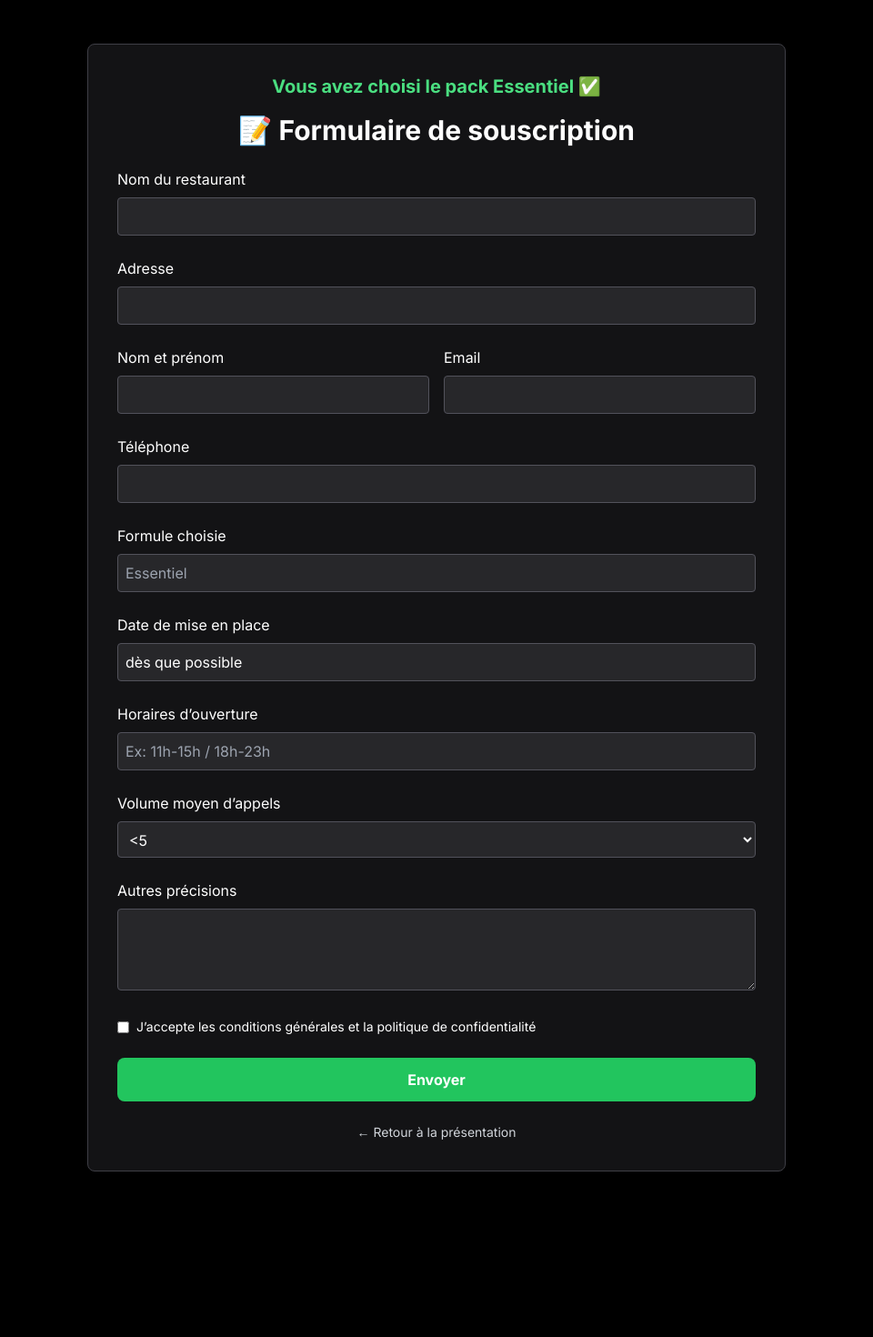
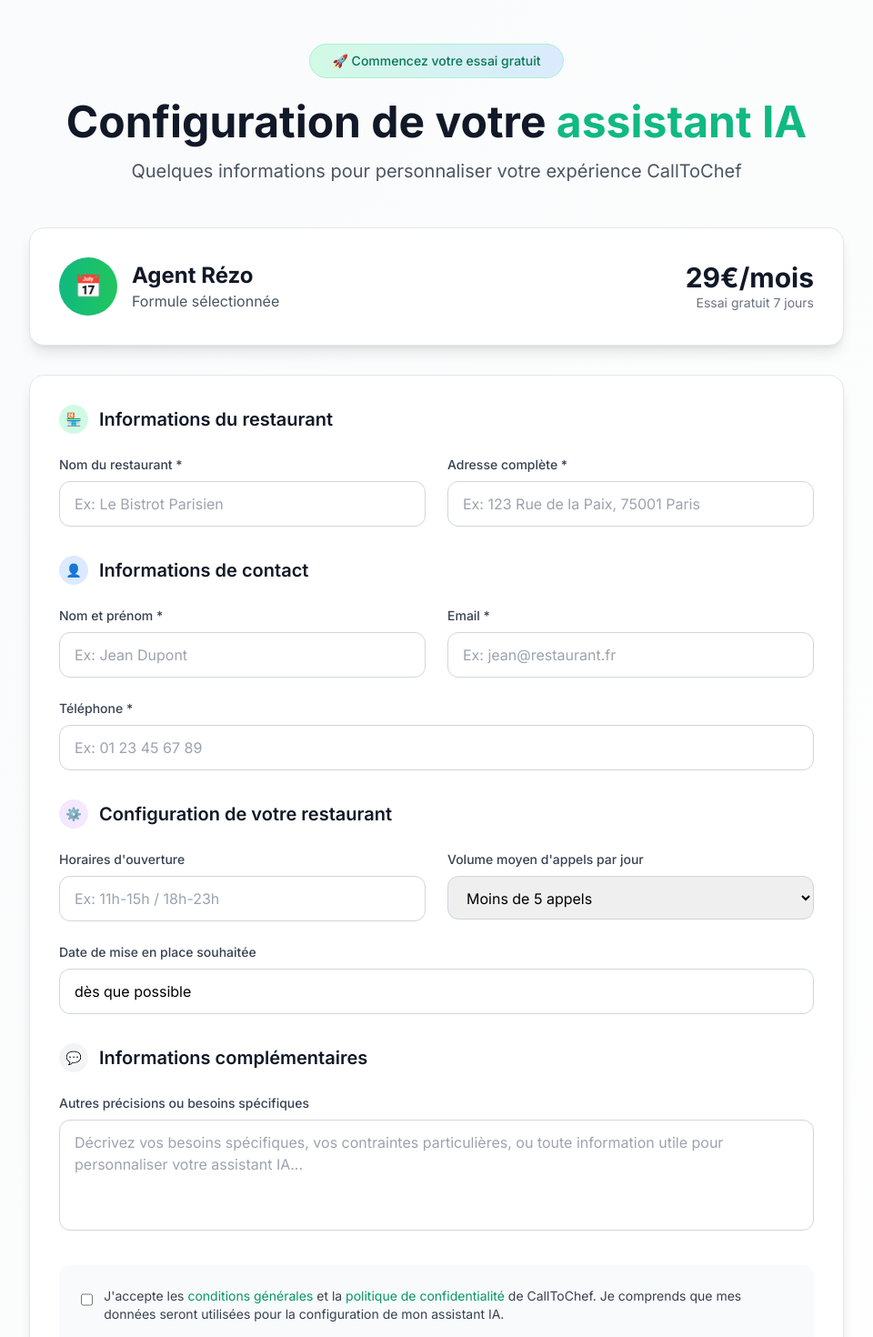
Before and after one commit to pierrechii/Calltochef-ui, a Next.js app: page /formulaire in a window 1280 px wide. Shown: the top 1470 px of the page at 91% size, without its empty margins (160-1120 px from the left). Before the commit the page ends 1336 px from the top, so only its background shows below. Built offline with nearby package versions, Linux system fonts and the light colour scheme.

Commit message:
feat: refonte complete du formulaire avec design moderne - sections organisees, affichage du pack selectionne, style coherent avec le site

```diff
--- a/app/formulaire/page.tsx
+++ b/app/formulaire/page.tsx
@@ -3,7 +3,6 @@
 import Link from "next/link"
 import { Suspense, useState, useEffect } from "react"
 import { useSearchParams } from "next/navigation"
-import { GradientDots } from "@/components/ui/gradient-dots"
 
 function FormulaireContent() {
   const searchParams = useSearchParams()
@@ -62,176 +61,302 @@ function FormulaireContent() {
         conditions: false,
       })
     } else {
-      alert("❌ Erreur lors de l’envoi du formulaire")
+      alert("❌ Erreur lors de l'envoi du formulaire")
     }
   }
 
+  const getPackInfo = (pack: string) => {
+    switch (pack) {
+      case "Essentielle":
+        return { name: "Agent Rézo", price: "29€/mois", color: "emerald" }
+      case "Confort":
+        return { name: "Rézo + Charly", price: "69€/mois", color: "blue" }
+      case "Premium":
+        return { name: "Équipe complète", price: "129€/mois", color: "purple" }
+      default:
+        return { name: "Agent Rézo", price: "29€/mois", color: "emerald" }
+    }
+  }
+
+  const packInfo = getPackInfo(formData.abonnement)
+
   return (
-    <div className="relative min-h-screen flex items-center justify-center px-6 py-12 overflow-hidden">
-      <GradientDots duration={20} className="z-0" />
+    <div className="min-h-screen bg-gradient-to-br from-gray-50 to-white py-12 px-4 sm:px-6 lg:px-8">
+      <div className="max-w-4xl mx-auto">
+        {/* Header */}
+        <div className="text-center mb-12">
+          <div className="inline-flex items-center bg-gradient-to-r from-emerald-100 to-blue-100 border border-emerald-200 rounded-full px-6 py-2 mb-6">
+            <span className="text-emerald-700 text-sm font-medium">🚀 Commencez votre essai gratuit</span>
+          </div>
 
-      <div className="relative z-10 w-full max-w-3xl bg-zinc-900/80 backdrop-blur-md p-8 rounded-lg shadow-lg border border-zinc-700">
-        <h2 className="text-xl font-bold mb-4 text-center text-green-400">
-          Vous avez choisi le pack {formData.abonnement} ✅
-        </h2>
-
-        <h1 className="text-3xl font-bold mb-6 text-center text-white">
-          📝 Formulaire de souscription
+          <h1 className="text-4xl lg:text-5xl font-bold text-gray-900 mb-4">
+            Configuration de votre <span className="text-emerald-500">assistant IA</span>
           </h1>
 
-        <form onSubmit={handleSubmit} className="space-y-6 text-white">
-          {/* Restaurant */}
+          <p className="text-xl text-gray-600 max-w-3xl mx-auto">
+            Quelques informations pour personnaliser votre expérience CallToChef
+          </p>
+        </div>
+
+        {/* Pack Selection Display */}
+        <div className="bg-white rounded-2xl shadow-lg border border-gray-200 p-8 mb-8">
+          <div className="flex items-center justify-between">
+            <div className="flex items-center space-x-4">
+              <div className={`w-16 h-16 bg-gradient-to-r ${
+                packInfo.color === 'emerald' ? 'from-emerald-500 to-green-500' :
+                packInfo.color === 'blue' ? 'from-blue-500 to-cyan-500' :
+                'from-purple-500 to-indigo-500'
+              } rounded-full flex items-center justify-center text-2xl`}>
+                {packInfo.color === 'emerald' ? '📅' : packInfo.color === 'blue' ? '🤝' : '🚀'}
+              </div>
               <div>
-            <label className="block mb-2">Nom du restaurant</label>
+                <h3 className="text-2xl font-bold text-gray-900">{packInfo.name}</h3>
+                <p className="text-gray-600">Formule sélectionnée</p>
+              </div>
+            </div>
+            <div className="text-right">
+              <div className="text-3xl font-bold text-gray-900">{packInfo.price}</div>
+              <div className="text-sm text-gray-500">Essai gratuit 7 jours</div>
+            </div>
+          </div>
+        </div>
+
+        {/* Form */}
+        <div className="bg-white rounded-2xl shadow-lg border border-gray-200 p-8">
+          <form onSubmit={handleSubmit} className="space-y-8">
+            {/* Restaurant Information */}
+            <div>
+              <h3 className="text-xl font-semibold text-gray-900 mb-6 flex items-center">
+                <span className="w-8 h-8 bg-emerald-100 rounded-full flex items-center justify-center mr-3">
+                  <span className="text-emerald-600 text-sm">🏪</span>
+                </span>
+                Informations du restaurant
+              </h3>
+
+              <div className="grid grid-cols-1 md:grid-cols-2 gap-6">
+                <div>
+                  <label className="block text-sm font-medium text-gray-700 mb-2">
+                    Nom du restaurant *
+                  </label>
                   <input
                     type="text"
                     name="restaurantName"
                     value={formData.restaurantName}
                     onChange={handleChange}
-              className="w-full p-2 rounded bg-zinc-800 border border-zinc-600"
+                    className="w-full px-4 py-3 rounded-xl border border-gray-300 focus:ring-2 focus:ring-emerald-500 focus:border-emerald-500 transition-colors"
+                    placeholder="Ex: Le Bistrot Parisien"
                     required
                   />
                 </div>
+
                 <div>
-            <label className="block mb-2">Adresse</label>
+                  <label className="block text-sm font-medium text-gray-700 mb-2">
+                    Adresse complète *
+                  </label>
                   <input
                     type="text"
                     name="address"
                     value={formData.address}
                     onChange={handleChange}
-              className="w-full p-2 rounded bg-zinc-800 border border-zinc-600"
+                    className="w-full px-4 py-3 rounded-xl border border-gray-300 focus:ring-2 focus:ring-emerald-500 focus:border-emerald-500 transition-colors"
+                    placeholder="Ex: 123 Rue de la Paix, 75001 Paris"
                     required
                   />
                 </div>
+              </div>
+            </div>
 
-          {/* Contact */}
-          <div className="grid grid-cols-1 md:grid-cols-2 gap-4">
+            {/* Contact Information */}
             <div>
-              <label className="block mb-2">Nom et prénom</label>
+              <h3 className="text-xl font-semibold text-gray-900 mb-6 flex items-center">
+                <span className="w-8 h-8 bg-blue-100 rounded-full flex items-center justify-center mr-3">
+                  <span className="text-blue-600 text-sm">👤</span>
+                </span>
+                Informations de contact
+              </h3>
+
+              <div className="grid grid-cols-1 md:grid-cols-2 gap-6">
+                <div>
+                  <label className="block text-sm font-medium text-gray-700 mb-2">
+                    Nom et prénom *
+                  </label>
                   <input
                     type="text"
                     name="contactName"
                     value={formData.contactName}
                     onChange={handleChange}
-                className="w-full p-2 rounded bg-zinc-800 border border-zinc-600"
+                    className="w-full px-4 py-3 rounded-xl border border-gray-300 focus:ring-2 focus:ring-emerald-500 focus:border-emerald-500 transition-colors"
+                    placeholder="Ex: Jean Dupont"
                     required
                   />
                 </div>
+
                 <div>
-              <label className="block mb-2">Email</label>
+                  <label className="block text-sm font-medium text-gray-700 mb-2">
+                    Email *
+                  </label>
                   <input
                     type="email"
                     name="email"
                     value={formData.email}
                     onChange={handleChange}
-                className="w-full p-2 rounded bg-zinc-800 border border-zinc-600"
+                    className="w-full px-4 py-3 rounded-xl border border-gray-300 focus:ring-2 focus:ring-emerald-500 focus:border-emerald-500 transition-colors"
+                    placeholder="Ex: jean@restaurant.fr"
                     required
                   />
                 </div>
               </div>
-          <div>
-            <label className="block mb-2">Téléphone</label>
+
+              <div className="mt-6">
+                <label className="block text-sm font-medium text-gray-700 mb-2">
+                  Téléphone *
+                </label>
                 <input
                   type="tel"
                   name="phone"
                   value={formData.phone}
                   onChange={handleChange}
-              className="w-full p-2 rounded bg-zinc-800 border border-zinc-600"
+                  className="w-full px-4 py-3 rounded-xl border border-gray-300 focus:ring-2 focus:ring-emerald-500 focus:border-emerald-500 transition-colors"
+                  placeholder="Ex: 01 23 45 67 89"
                   required
                 />
               </div>
-
-          {/* Abonnement (readonly) */}
-          <div>
-            <label className="block mb-2">Formule choisie</label>
-            <input
-              type="text"
-              value={formData.abonnement}
-              readOnly
-              className="w-full p-2 rounded bg-zinc-800 border border-zinc-600 text-gray-400"
-            />
             </div>
 
-          {/* Date mise en place */}
+            {/* Restaurant Details */}
             <div>
-            <label className="block mb-2">Date de mise en place</label>
-            <input
-              type="text"
-              name="dateMiseEnPlace"
-              value={formData.dateMiseEnPlace}
-              onChange={handleChange}
-              className="w-full p-2 rounded bg-zinc-800 border border-zinc-600"
-            />
-          </div>
+              <h3 className="text-xl font-semibold text-gray-900 mb-6 flex items-center">
+                <span className="w-8 h-8 bg-purple-100 rounded-full flex items-center justify-center mr-3">
+                  <span className="text-purple-600 text-sm">⚙️</span>
+                </span>
+                Configuration de votre restaurant
+              </h3>
 
-          {/* Fonctionnement */}
+              <div className="grid grid-cols-1 md:grid-cols-2 gap-6">
                 <div>
-            <label className="block mb-2">Horaires d’ouverture</label>
+                  <label className="block text-sm font-medium text-gray-700 mb-2">
+                    Horaires d'ouverture
+                  </label>
                   <input
                     type="text"
                     name="horaires"
                     value={formData.horaires}
                     onChange={handleChange}
                     placeholder="Ex: 11h-15h / 18h-23h"
-              className="w-full p-2 rounded bg-zinc-800 border border-zinc-600"
+                    className="w-full px-4 py-3 rounded-xl border border-gray-300 focus:ring-2 focus:ring-emerald-500 focus:border-emerald-500 transition-colors"
                   />
                 </div>
+
                 <div>
-            <label className="block mb-2">Volume moyen d’appels</label>
+                  <label className="block text-sm font-medium text-gray-700 mb-2">
+                    Volume moyen d'appels par jour
+                  </label>
                   <select
                     name="volumeAppels"
                     value={formData.volumeAppels}
                     onChange={handleChange}
-              className="w-full p-2 rounded bg-zinc-800 border border-zinc-600"
+                    className="w-full px-4 py-3 rounded-xl border border-gray-300 focus:ring-2 focus:ring-emerald-500 focus:border-emerald-500 transition-colors"
                   >
-              <option value="<5">&lt;5</option>
-              <option value="5-15">5-15</option>
-              <option value="15-30">15-30</option>
-              <option value="30+">30+</option>
+                    <option value="<5">Moins de 5 appels</option>
+                    <option value="5-15">5 à 15 appels</option>
+                    <option value="15-30">15 à 30 appels</option>
+                    <option value="30+">Plus de 30 appels</option>
                   </select>
                 </div>
+              </div>
 
-          {/* Autres */}
+              <div className="mt-6">
+                <label className="block text-sm font-medium text-gray-700 mb-2">
+                  Date de mise en place souhaitée
+                </label>
+                <input
+                  type="text"
+                  name="dateMiseEnPlace"
+                  value={formData.dateMiseEnPlace}
+                  onChange={handleChange}
+                  className="w-full px-4 py-3 rounded-xl border border-gray-300 focus:ring-2 focus:ring-emerald-500 focus:border-emerald-500 transition-colors"
+                  placeholder="Ex: Dès que possible, dans 2 semaines..."
+                />
+              </div>
+            </div>
+
+            {/* Additional Information */}
             <div>
-            <label className="block mb-2">Autres précisions</label>
+              <h3 className="text-xl font-semibold text-gray-900 mb-6 flex items-center">
+                <span className="w-8 h-8 bg-gray-100 rounded-full flex items-center justify-center mr-3">
+                  <span className="text-gray-600 text-sm">💬</span>
+                </span>
+                Informations complémentaires
+              </h3>
+
+              <div>
+                <label className="block text-sm font-medium text-gray-700 mb-2">
+                  Autres précisions ou besoins spécifiques
+                </label>
                 <textarea
                   name="autres"
                   value={formData.autres}
                   onChange={handleChange}
-              rows={3}
-              className="w-full p-2 rounded bg-zinc-800 border border-zinc-600"
+                  rows={4}
+                  className="w-full px-4 py-3 rounded-xl border border-gray-300 focus:ring-2 focus:ring-emerald-500 focus:border-emerald-500 transition-colors resize-none"
+                  placeholder="Décrivez vos besoins spécifiques, vos contraintes particulières, ou toute information utile pour personnaliser votre assistant IA..."
                 />
               </div>
+            </div>
 
-          {/* Validation */}
-          <div className="flex items-center">
+            {/* Terms and Conditions */}
+            <div className="bg-gray-50 rounded-xl p-6">
+              <div className="flex items-start">
                 <input
                   type="checkbox"
                   name="conditions"
                   checked={formData.conditions}
                   onChange={handleChange}
                   required
-              className="mr-2"
+                  className="mt-1 w-5 h-5 text-emerald-600 border-gray-300 rounded focus:ring-emerald-500"
                 />
-            <span className="text-sm">
-              J’accepte les conditions générales et la politique de confidentialité
-            </span>
+                <label className="ml-3 text-sm text-gray-700">
+                  J'accepte les <Link href="/cgv" className="text-emerald-600 hover:underline">conditions générales</Link> et la <Link href="/confidentialite" className="text-emerald-600 hover:underline">politique de confidentialité</Link> de CallToChef. Je comprends que mes données seront utilisées pour la configuration de mon assistant IA.
+                </label>
+              </div>
             </div>
 
+            {/* Submit Button */}
+            <div className="flex flex-col sm:flex-row gap-4">
               <button
                 type="submit"
-            className="w-full py-3 rounded-lg font-bold bg-green-500 hover:bg-green-600 text-white transition"
+                className="flex-1 bg-gradient-to-r from-emerald-500 to-green-500 hover:from-emerald-600 hover:to-green-600 text-white font-semibold py-4 px-8 rounded-xl transition-all duration-200 hover:scale-105 shadow-lg"
               >
-            Envoyer
+                🚀 Commencer mon essai gratuit
               </button>
 
               <Link
-            href="/presentation"
-            className="block text-center mt-4 text-sm text-gray-300 hover:underline"
+                href="/"
+                className="flex-1 bg-gray-100 hover:bg-gray-200 text-gray-700 font-semibold py-4 px-8 rounded-xl transition-all duration-200 text-center"
               >
-            ← Retour à la présentation
+                ← Retour à l'accueil
               </Link>
+            </div>
           </form>
+        </div>
+
+        {/* Trust Indicators */}
+        <div className="mt-12 text-center">
+          <div className="flex justify-center items-center space-x-8 text-sm text-gray-500">
+            <div className="flex items-center space-x-2">
+              <span className="text-emerald-500">✓</span>
+              <span>Essai gratuit 7 jours</span>
+            </div>
+            <div className="flex items-center space-x-2">
+              <span className="text-emerald-500">✓</span>
+              <span>Installation en 24h</span>
+            </div>
+            <div className="flex items-center space-x-2">
+              <span className="text-emerald-500">✓</span>
+              <span>Support inclus</span>
+            </div>
+          </div>
+        </div>
       </div>
     </div>
   )
@@ -239,7 +364,14 @@ function FormulaireContent() {
 
 export default function Formulaire() {
   return (
-    <Suspense fallback={<div className="text-center text-white">Chargement du formulaire...</div>}>
+    <Suspense fallback={
+      <div className="min-h-screen bg-gradient-to-br from-gray-50 to-white flex items-center justify-center">
+        <div className="text-center">
+          <div className="animate-spin rounded-full h-12 w-12 border-b-2 border-emerald-500 mx-auto mb-4"></div>
+          <p className="text-gray-600">Chargement du formulaire...</p>
+        </div>
+      </div>
+    }>
       <FormulaireContent />
     </Suspense>
   )
```
Lines whose indentation alone changed are shown as unchanged.
